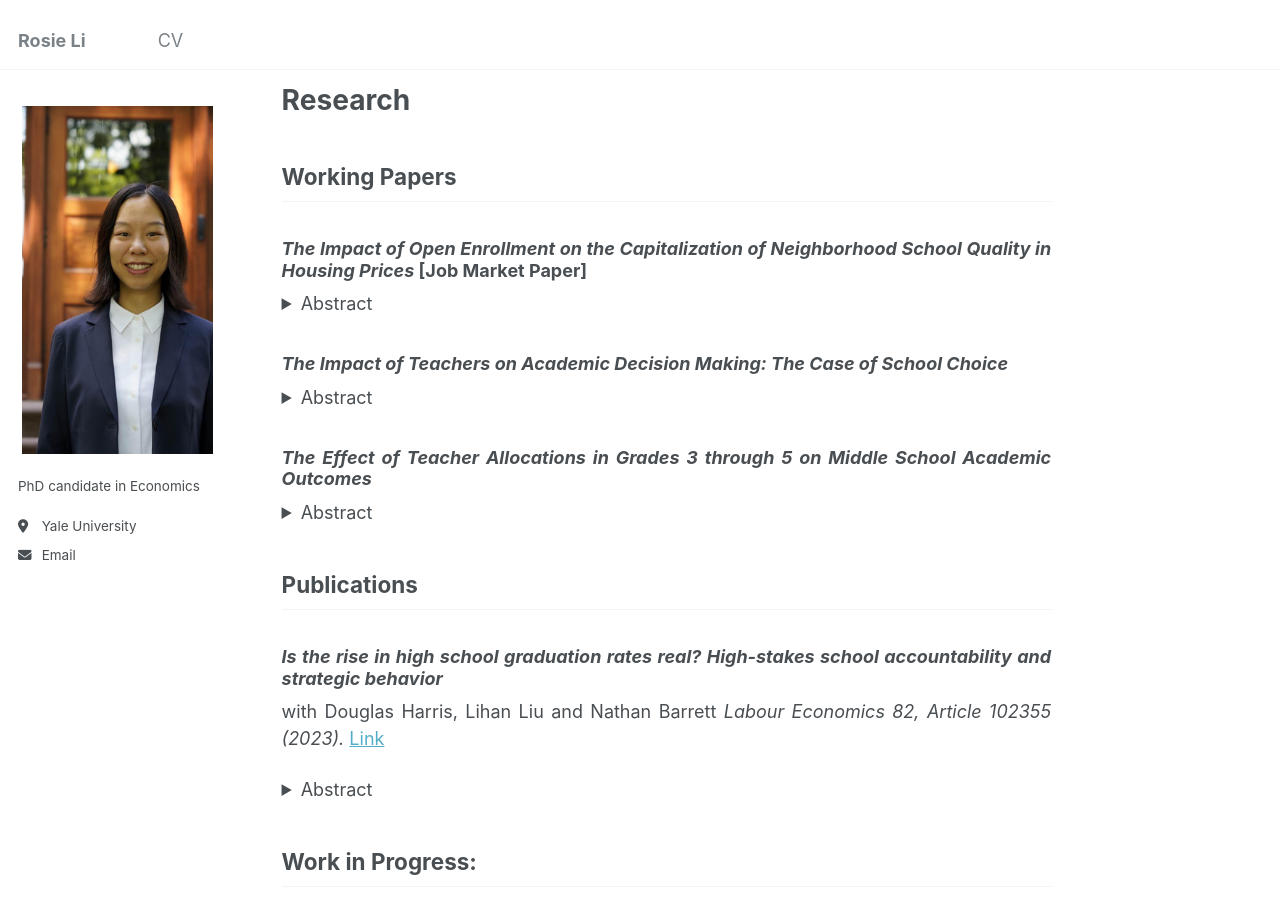
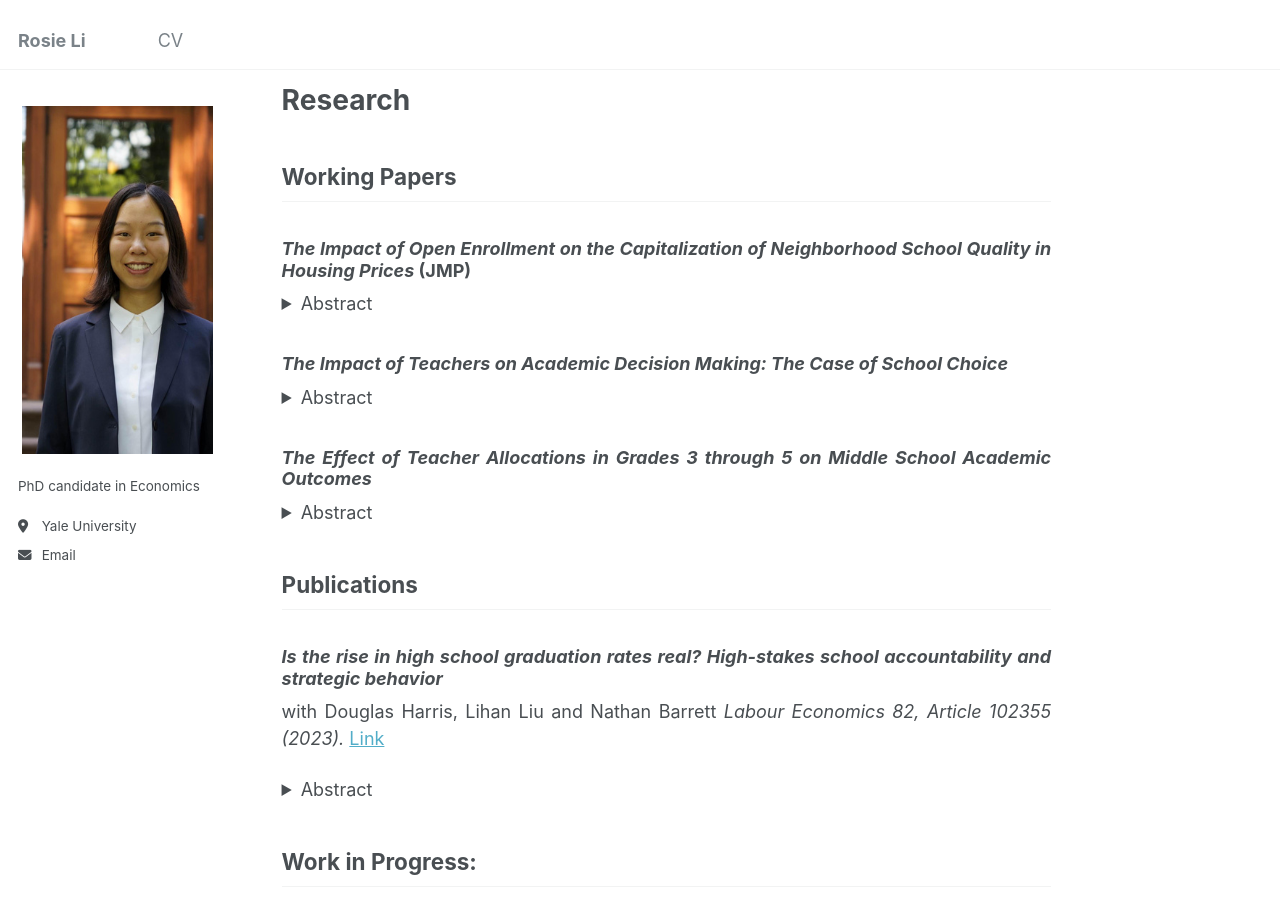
Before and after one commit to rosieli5/rosieli5.github.io, a Jekyll site: the page built from _pages/about.md, in a window 1280 px wide and 900 px high, scrolled down 329 px. Built offline with Jekyll 4.4.1, drawn with Linux system fonts in a browser that asks for light colours.

Commit message:
Update about.md

```diff
--- a/_pages/about.md
+++ b/_pages/about.md
@@ -19,7 +19,7 @@ I am on the 2025-2026 job market.
 # Research
 ## Working Papers
 
-### *The Impact of Open Enrollment on the Capitalization of Neighborhood School Quality in Housing Prices* [Job Market Paper]
+### *The Impact of Open Enrollment on the Capitalization of Neighborhood School Quality in Housing Prices* (JMP)
 <!-- (https://kangying-zhou.github.io/files/JMP_KangyingZhou.pdf)
 <!-- (https://www.dropbox.com/scl/fi/j3sw8yefim6ld42hqeply/JMP_KangyingZhou.pdf?rlkey=l7fm0d762hyu69nqo6m982szt&st=r3yoipyu&dl=0) -->
 
```
